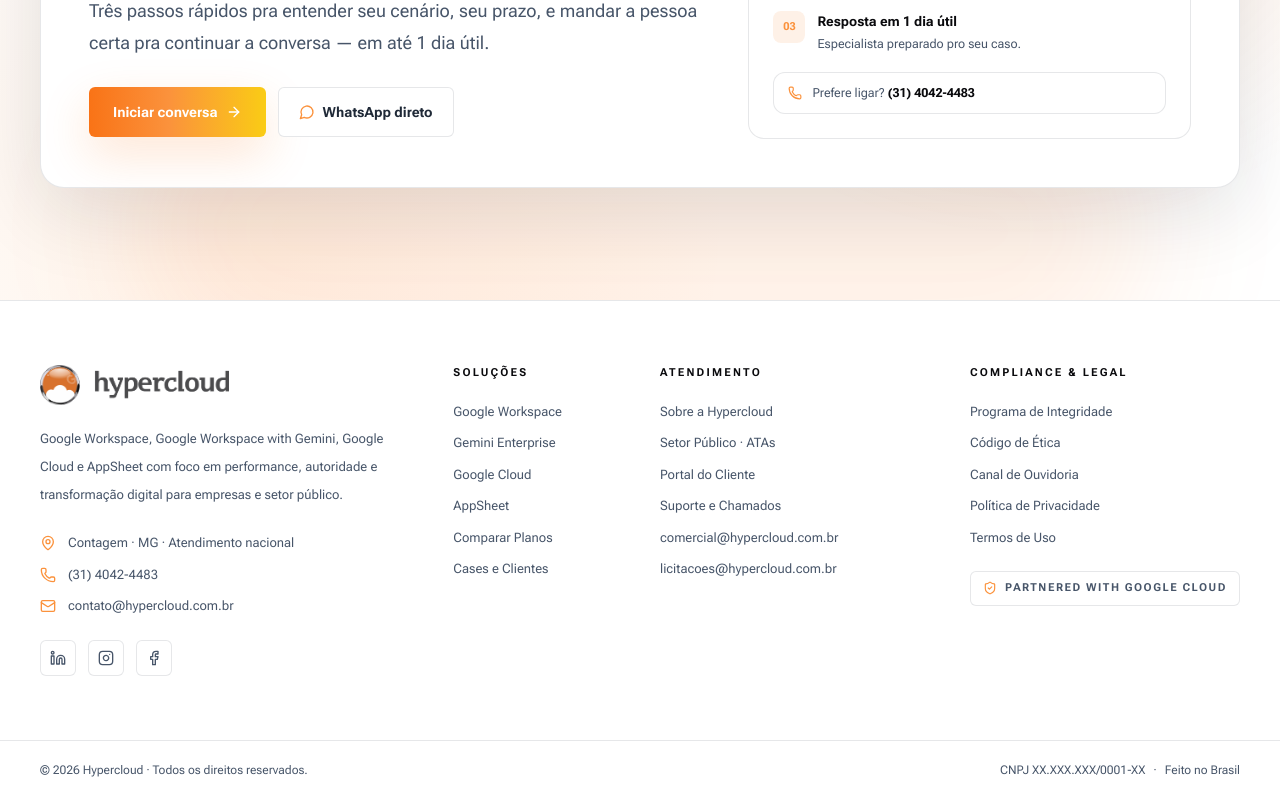
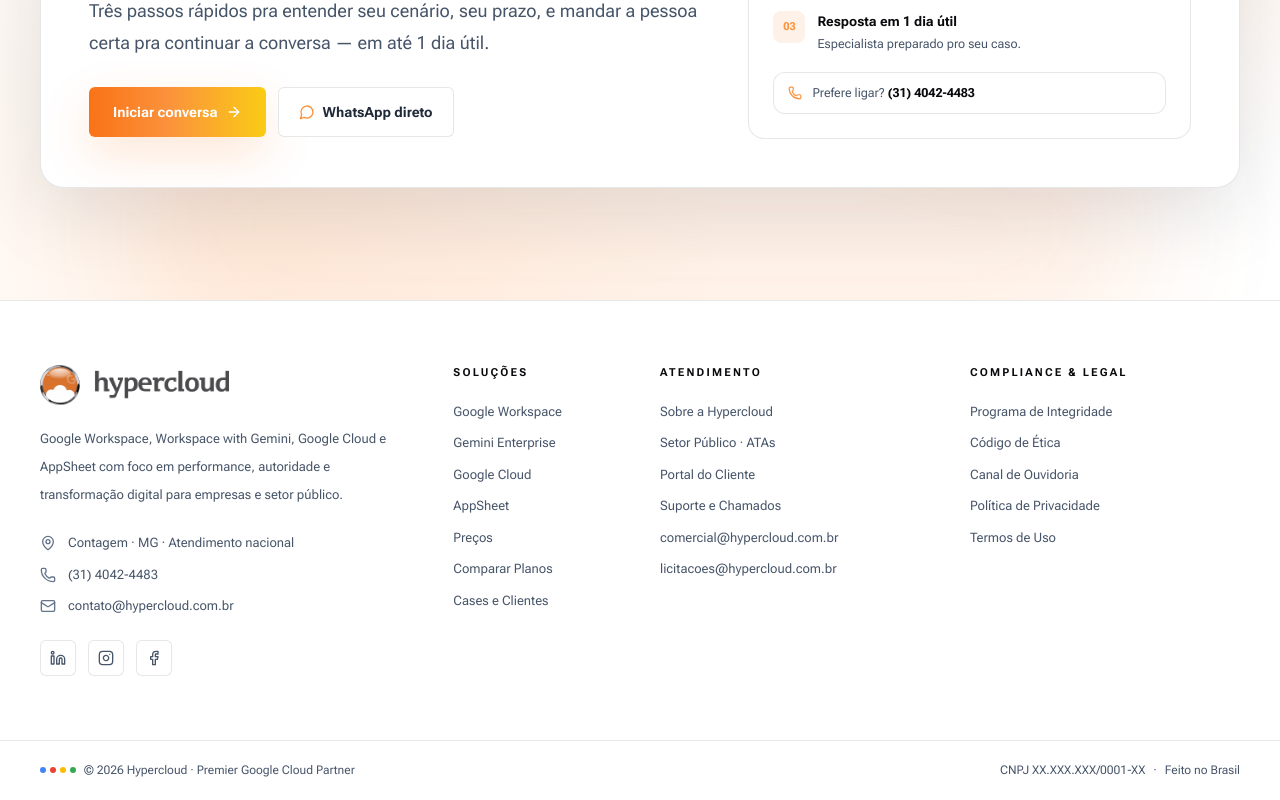
Before and after one commit to Kaxcav/hypercloud-site, a Next.js app: page / in a window 1280 px wide. Shown: the part 6383-7183 px from the top of the page. Built offline with nearby package versions, Linux system fonts and the light colour scheme.

Commit message:
feat(footer): refresh com 4-dots Google + Premier badge + hover neutro

```diff
--- a/components/Footer.tsx
+++ b/components/Footer.tsx
@@ -1,6 +1,6 @@
 import Image from 'next/image';
 import Link from 'next/link';
-import { Mail, Phone, MapPin, Linkedin, Instagram, Facebook, ShieldCheck } from 'lucide-react';
+import { Mail, Phone, MapPin, Linkedin, Instagram, Facebook } from 'lucide-react';
 
 export function Footer() {
   const year = new Date().getFullYear();
@@ -17,23 +17,23 @@
             className="h-10 w-auto dark:brightness-0 dark:invert"
           />
           <p className="mt-5 max-w-sm text-[13px] leading-7 text-text-muted">
-            Google Workspace, Google Workspace with Gemini, Google Cloud e AppSheet com foco em performance, autoridade e transformação digital para empresas e setor público.
+            Google Workspace, Workspace with Gemini, Google Cloud e AppSheet com foco em performance, autoridade e transformação digital para empresas e setor público.
           </p>
 
           <ul className="mt-6 space-y-3 text-[13px] text-text-muted">
             <li className="flex items-start gap-3">
-              <MapPin className="mt-0.5 h-4 w-4 shrink-0 text-brand-400" />
+              <MapPin className="mt-0.5 h-4 w-4 shrink-0 text-text-subtle" />
               <span>Contagem · MG · Atendimento nacional</span>
             </li>
             <li className="flex items-start gap-3">
-              <Phone className="mt-0.5 h-4 w-4 shrink-0 text-brand-400" />
-              <a href="tel:3140424483" className="transition hover:text-brand-400">
+              <Phone className="mt-0.5 h-4 w-4 shrink-0 text-text-subtle" />
+              <a href="tel:3140424483" className="transition hover:text-text-strong">
                 (31) 4042-4483
               </a>
             </li>
             <li className="flex items-start gap-3">
-              <Mail className="mt-0.5 h-4 w-4 shrink-0 text-brand-400" />
-              <a href="mailto:contato@hypercloud.com.br" className="transition hover:text-brand-400">
+              <Mail className="mt-0.5 h-4 w-4 shrink-0 text-text-subtle" />
+              <a href="mailto:contato@hypercloud.com.br" className="transition hover:text-text-strong">
                 contato@hypercloud.com.br
               </a>
             </li>
@@ -51,7 +51,7 @@
                 target="_blank"
                 rel="noreferrer"
                 aria-label={label}
-                className="inline-flex h-9 w-9 items-center justify-center rounded-md border border-border bg-surface-card text-text-muted transition hover:border-brand-500/40 hover:text-brand-400"
+                className="inline-flex h-9 w-9 items-center justify-center rounded-md border border-border bg-surface-card text-text-muted transition hover:border-brand-500/40 hover:text-text-strong"
               >
                 <Icon className="h-4 w-4" />
               </a>
@@ -62,48 +62,54 @@
         <div className="md:col-span-2">
           <h3 className="mb-5 text-[11px] font-bold uppercase tracking-[0.2em] text-text-strong">Soluções</h3>
           <ul className="space-y-3 text-[13px] text-text-muted">
-            <li><Link href="/solucoes/google-workspace" className="transition hover:text-brand-400">Google Workspace</Link></li>
-            <li><Link href="/solucoes/gemini-enterprise" className="transition hover:text-brand-400">Gemini Enterprise</Link></li>
-            <li><Link href="/solucoes/google-cloud" className="transition hover:text-brand-400">Google Cloud</Link></li>
-            <li><Link href="/solucoes/appsheet" className="transition hover:text-brand-400">AppSheet</Link></li>
-            <li><Link href="/#compare-all" className="transition hover:text-brand-400">Comparar Planos</Link></li>
-            <li><Link href="/cases" className="transition hover:text-brand-400">Cases e Clientes</Link></li>
+            <li><Link href="/solucoes/google-workspace" className="transition hover:text-text-strong">Google Workspace</Link></li>
+            <li><Link href="/solucoes/gemini-enterprise" className="transition hover:text-text-strong">Gemini Enterprise</Link></li>
+            <li><Link href="/solucoes/google-cloud" className="transition hover:text-text-strong">Google Cloud</Link></li>
+            <li><Link href="/solucoes/appsheet" className="transition hover:text-text-strong">AppSheet</Link></li>
+            <li><Link href="/#pricing" className="transition hover:text-text-strong">Preços</Link></li>
+            <li><Link href="/#compare-all" className="transition hover:text-text-strong">Comparar Planos</Link></li>
+            <li><Link href="/cases" className="transition hover:text-text-strong">Cases e Clientes</Link></li>
           </ul>
         </div>
 
         <div className="md:col-span-3">
           <h3 className="mb-5 text-[11px] font-bold uppercase tracking-[0.2em] text-text-strong">Atendimento</h3>
           <ul className="space-y-3 text-[13px] text-text-muted">
-            <li><Link href="/sobre" className="transition hover:text-brand-400">Sobre a Hypercloud</Link></li>
-            <li><Link href="/setor-publico" className="transition hover:text-brand-400">Setor Público · ATAs</Link></li>
-            <li><Link href="/portal-do-cliente" className="transition hover:text-brand-400">Portal do Cliente</Link></li>
-            <li><Link href="/suporte" className="transition hover:text-brand-400">Suporte e Chamados</Link></li>
-            <li><a href="mailto:comercial@hypercloud.com.br" className="transition hover:text-brand-400">comercial@hypercloud.com.br</a></li>
-            <li><a href="mailto:licitacoes@hypercloud.com.br" className="transition hover:text-brand-400">licitacoes@hypercloud.com.br</a></li>
+            <li><Link href="/sobre" className="transition hover:text-text-strong">Sobre a Hypercloud</Link></li>
+            <li><Link href="/setor-publico" className="transition hover:text-text-strong">Setor Público · ATAs</Link></li>
+            <li><Link href="/portal-do-cliente" className="transition hover:text-text-strong">Portal do Cliente</Link></li>
+            <li><Link href="/suporte" className="transition hover:text-text-strong">Suporte e Chamados</Link></li>
+            <li><a href="mailto:comercial@hypercloud.com.br" className="transition hover:text-text-strong">comercial@hypercloud.com.br</a></li>
+            <li><a href="mailto:licitacoes@hypercloud.com.br" className="transition hover:text-text-strong">licitacoes@hypercloud.com.br</a></li>
           </ul>
         </div>
 
         <div className="md:col-span-3">
           <h3 className="mb-5 text-[11px] font-bold uppercase tracking-[0.2em] text-text-strong">Compliance & Legal</h3>
           <ul className="space-y-3 text-[13px] text-text-muted">
-            <li><Link href="/setor-publico" className="transition hover:text-brand-400">Programa de Integridade</Link></li>
-            <li><Link href="/setor-publico" className="transition hover:text-brand-400">Código de Ética</Link></li>
-            <li><Link href="/setor-publico" className="transition hover:text-brand-400">Canal de Ouvidoria</Link></li>
-            <li><Link href="/" className="transition hover:text-brand-400">Política de Privacidade</Link></li>
-            <li><Link href="/" className="transition hover:text-brand-400">Termos de Uso</Link></li>
+            <li><Link href="/setor-publico" className="transition hover:text-text-strong">Programa de Integridade</Link></li>
+            <li><Link href="/setor-publico" className="transition hover:text-text-strong">Código de Ética</Link></li>
+            <li><Link href="/setor-publico" className="transition hover:text-text-strong">Canal de Ouvidoria</Link></li>
+            <li><Link href="/" className="transition hover:text-text-strong">Política de Privacidade</Link></li>
+            <li><Link href="/" className="transition hover:text-text-strong">Termos de Uso</Link></li>
           </ul>
-
-          <div className="mt-6 flex items-center gap-2 rounded-md border border-border bg-surface-card px-3 py-2 text-[11px] font-bold uppercase tracking-[0.14em] text-text-muted">
-            <ShieldCheck className="h-3.5 w-3.5 text-brand-400" />
-            Partnered with Google Cloud
-          </div>
         </div>
       </div>
 
       <div className="border-t border-border">
         <div className="container-shell flex flex-col items-start justify-between gap-3 py-5 text-[12px] text-text-subtle sm:flex-row sm:items-center">
-          <p>© {year} Hypercloud · Todos os direitos reservados.</p>
           <p className="flex items-center gap-2">
+            {/* Google 4-color dot row — assinatura visual */}
+            <span className="flex items-center gap-1" aria-hidden="true">
+              <span className="h-1.5 w-1.5 rounded-full bg-google-blue" />
+              <span className="h-1.5 w-1.5 rounded-full bg-google-red" />
+              <span className="h-1.5 w-1.5 rounded-full bg-google-yellow" />
+              <span className="h-1.5 w-1.5 rounded-full bg-google-green" />
+            </span>
+            <span>© {year} Hypercloud · Premier Google Cloud Partner</span>
+          </p>
+          <p className="flex items-center gap-2">
+            {/* TODO: confirmar CNPJ com administrativo Hypercloud */}
             <span>CNPJ XX.XXX.XXX/0001-XX</span>
             <span className="hidden sm:inline">·</span>
             <span>Feito no Brasil</span>
```
